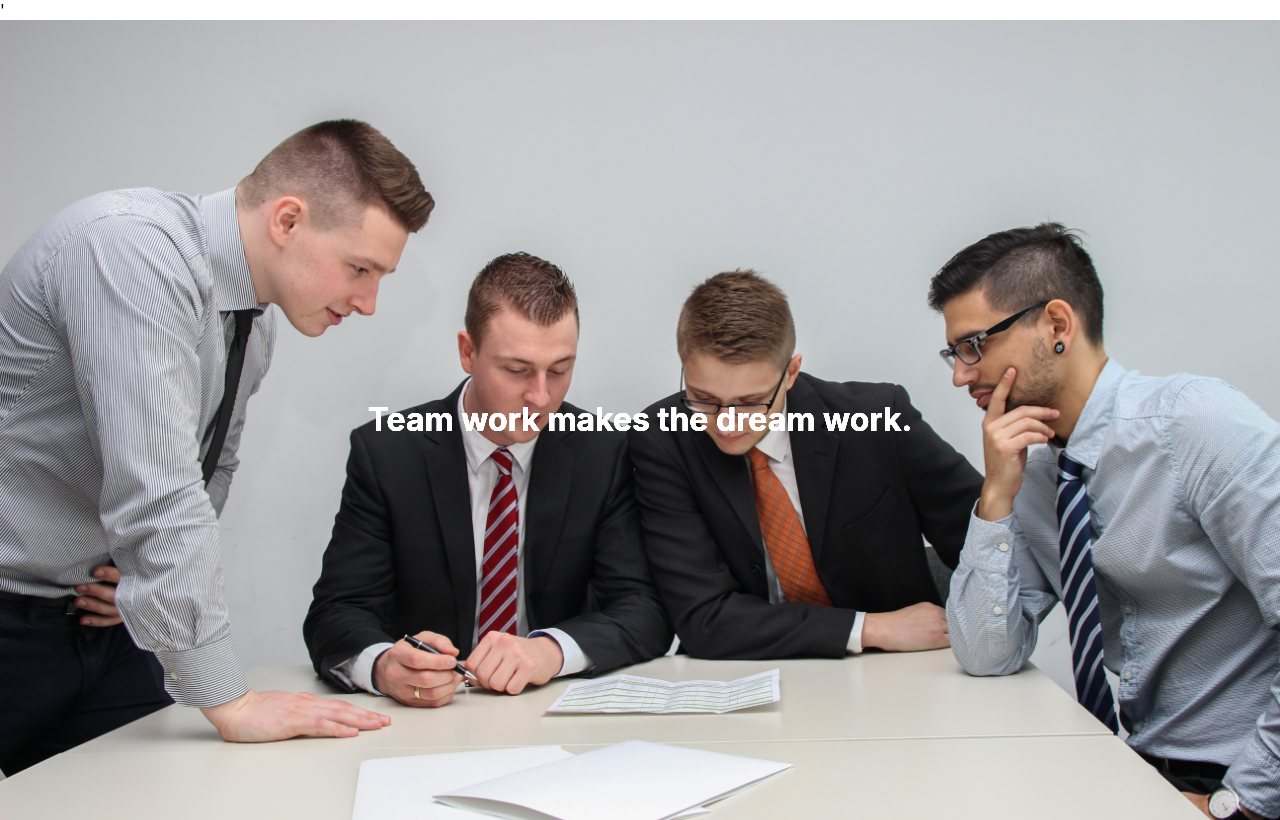
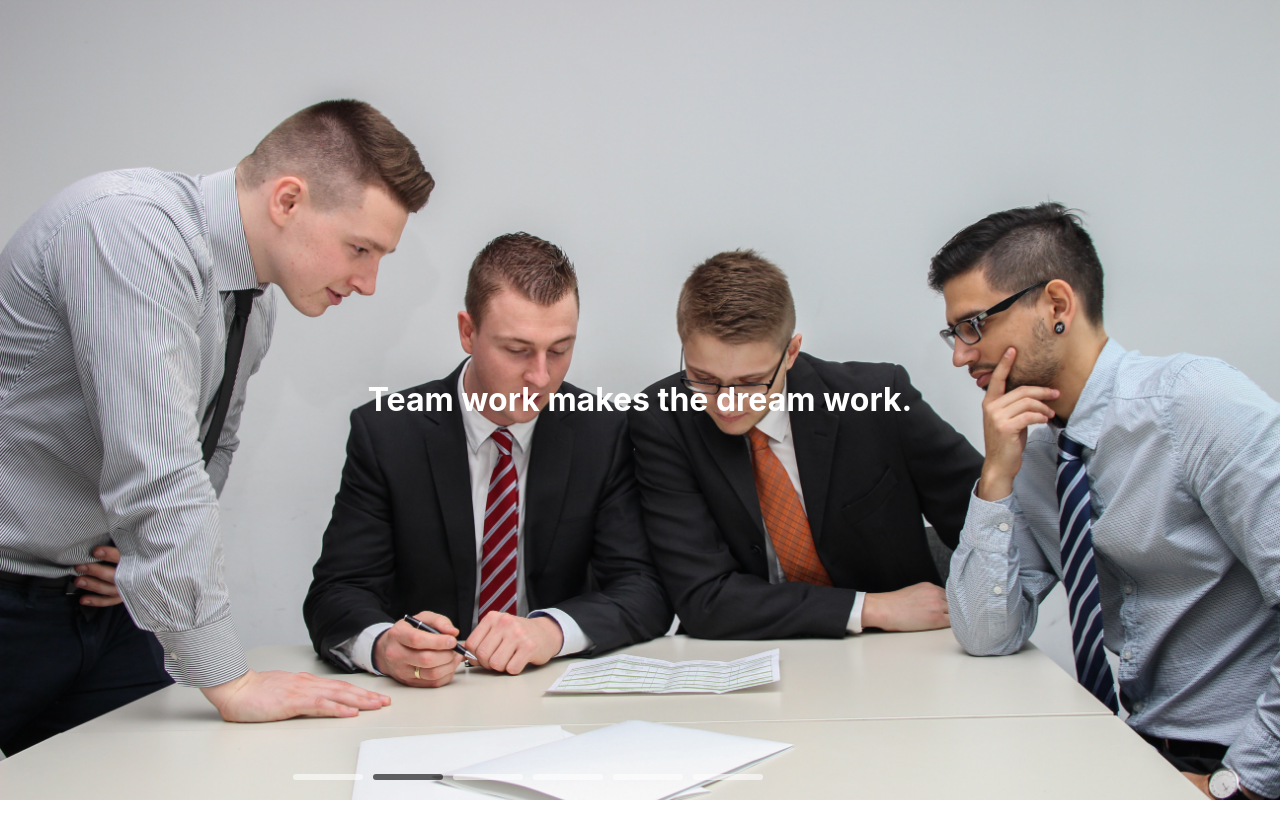
Before and after one commit to Johnnasimba/Image-carousel, a React (Create React App) app: page / in a window 1280 px wide. Built offline with nearby package versions, Linux system fonts and the light colour scheme; grey boxes are pictures that could not be loaded.

Commit message:
Creating slide indicators

```diff
--- a/src/components/image-slider.component.jsx
+++ b/src/components/image-slider.component.jsx
@@ -2,6 +2,7 @@ import React, { useState, useEffect } from 'react';
 
 
 import './image-slider.styles,.css';
+import Indicator from './indicator/indicator.component';
 
 
 const ImageSlider = ({
@@ -21,11 +22,10 @@ const ImageSlider = ({
 
         return () => clearTimeout(timer)
 
-    }, [currentSlide])
+    })
 
 
     return (
-        <div>'
             <div className="wrapper" { ...props}>
                 {
                     images.map((imageUrl, index) => (
@@ -36,14 +36,17 @@ const ImageSlider = ({
                             backgroundImage: `url(${imageUrl})`,
                             marginLeft: index === 0 ? `-${currentSlide * 100}%`: undefined
 
-                                  }}>
+                     }}> </div>
+
+                ))}
+
+            <div className="gradient">
+                <Indicator currentSlide={currentSlide} amountSlides = {images.length} />
                 <div className="children-wrapper">
                     {children}
                 </div>
             </div>
-                        ) )
-                    }
-            </div>
+
      </div>
     )
 }
--- /dev/null
+++ b/src/components/indicator/indicator.component.jsx
@@ -0,0 +1,19 @@
+
+import React from 'react'
+import './indicator.styles.css';
+
+const Indicator = ({currentSlide, amountSlides}) => {
+    return(
+        <div className="indicator-wrapper">
+            {
+                Array(amountSlides).fill(1).map((_, i) => (
+                    <div className="dot" key={i} style={{background : currentSlide === i? 'black': 'white'}}> </div>
+                ))
+            }
+
+
+        </div>
+    )
+}
+
+export default Indicator;
--- /dev/null
+++ b/src/components/indicator/indicator.styles.css
@@ -0,0 +1,17 @@
+
+.indicator-wrapper {
+   display: flex;
+   flex-wrap: nowrap;
+
+   position: absolute;
+   bottom: 15px;
+   right: 40%;
+}
+.dot {
+    width: 70px;
+    height: 6px;
+    border-radius: 12px;
+    opacity: 0.6;
+    margin: 5px;
+
+}
```
Lines whose indentation alone changed are shown as unchanged.
